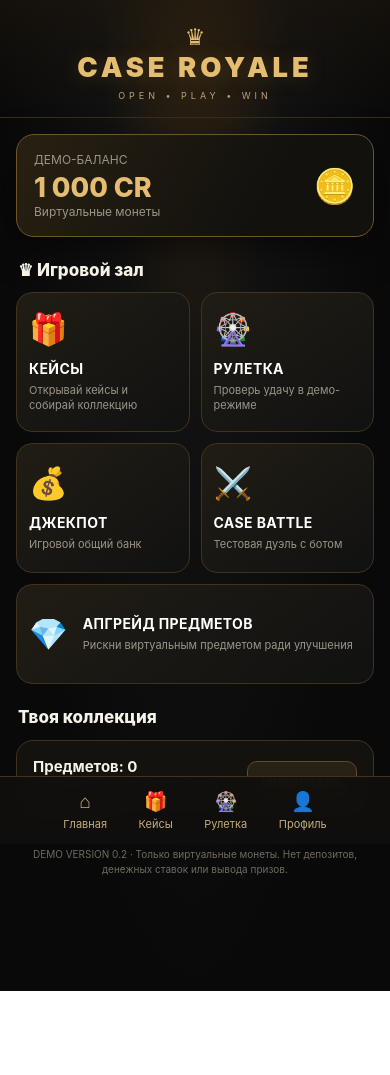
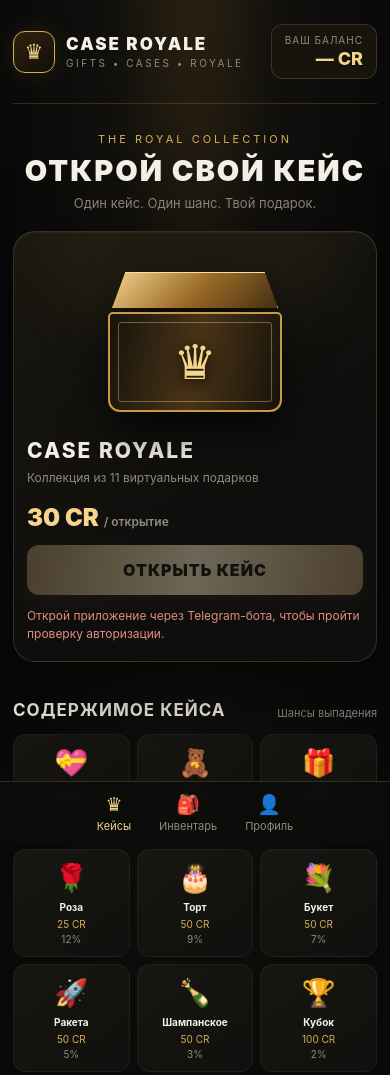
Before and after one commit to WeeLQ/case-royale, a plain HTML site: page index.html in a window 390 px wide. Shown: the top 1075 px of the page. Before the commit the page ends 991 px from the top, so only its background shows below. Drawn offline with Linux system fonts and the light colour scheme.

Commit message:
Refactor index.html for improved layout and functionality
Updated HTML structure, styles, and added new JavaScript functionality for the CASE ROYALE application, including integration with Telegram API.

```diff
--- a/index.html
+++ b/index.html
@@ -1,84 +1,236 @@
 <!doctype html>
 <html lang="ru">
 <head>
-<meta charset="utf-8">
-<meta name="viewport" content="width=device-width,initial-scale=1,viewport-fit=cover">
+  <meta charset="UTF-8">
+  <meta name="viewport" content="width=device-width, initial-scale=1, maximum-scale=1, viewport-fit=cover">
   <meta name="theme-color" content="#090909">
   <title>CASE ROYALE</title>
+  <script src="https://telegram.org/js/telegram-web-app.js"></script>
   <style>
-:root{--bg:#090909;--panel:#141310;--panel2:#1c1912;--gold:#e4bd70;--gold2:#a77b35;--muted:#9b9588;--line:#40331e;--green:#8ed2a0}
-*{box-sizing:border-box}body{margin:0;background:radial-gradient(ellipse at 50% -15%,#3a2a13 0,#111 36%,var(--bg) 72%);color:#f7f2e8;font:15px Inter,system-ui,Arial,sans-serif;min-height:100vh;padding-bottom:88px}
-button{font:inherit;cursor:pointer} .wrap{max-width:720px;margin:auto}
-header{padding:23px 18px 16px;text-align:center;border-bottom:1px solid #3b2d19;background:linear-gradient(180deg,#1c160d99,transparent)}
-.crown{font-size:23px;color:var(--gold)}.logo{font-weight:950;letter-spacing:4px;font-size:clamp(25px,7vw,34px);color:var(--gold);text-shadow:0 2px 20px #b17b2844}.tag{font-size:9px;letter-spacing:4px;color:#b8a27a;margin-top:6px}
-main{padding:16px}.balance{border:1px solid #71552a;background:linear-gradient(120deg,#282012,#12110e 70%);border-radius:18px;padding:17px;display:flex;align-items:center;justify-content:space-between;box-shadow:0 12px 35px #0008}
-.muted{color:var(--muted);font-size:12px}.amount{font-size:27px;color:var(--gold);font-weight:850;margin-top:4px}.coin{font-size:34px}
-.section-title{font-size:17px;font-weight:800;margin:23px 2px 12px}.grid{display:grid;grid-template-columns:repeat(2,minmax(0,1fr));gap:11px}
-.tile{border:1px solid var(--line);border-radius:16px;padding:17px 12px;background:linear-gradient(145deg,#211d15,#111);min-height:130px;text-align:left;color:#fff;transition:.15s}
-.tile:active{transform:scale(.98)}.tile .emoji{font-size:31px;margin-bottom:12px}.tile strong{display:block;font-size:14px;letter-spacing:.4px}.tile small{display:block;color:var(--muted);font-size:11px;margin-top:6px;line-height:1.4}
-.tile.wide{grid-column:1/-1;min-height:100px;display:flex;align-items:center;gap:15px}.tile.wide .emoji{margin:0}
-.panel{border:1px solid var(--line);border-radius:17px;background:#13120f;padding:16px;margin-top:13px}
-button.primary{background:linear-gradient(100deg,#a77b35,#f0d28e);color:#171109;border:0;border-radius:11px;padding:12px 16px;font-weight:850;width:100%;margin-top:13px}
-button.secondary{background:#272116;color:var(--gold);border:1px solid #604a27;border-radius:10px;padding:10px 13px;font-weight:700}
-button:disabled{opacity:.4;cursor:not-allowed}
-.row{display:flex;justify-content:space-between;align-items:center;gap:10px}.back{color:var(--gold);background:none;border:0;padding:0;margin-bottom:14px;font-weight:700}
-.hidden{display:none!important}.case-grid{display:grid;grid-template-columns:repeat(2,1fr);gap:10px}.case{background:#1a1711;border:1px solid #49391e;border-radius:14px;padding:14px;text-align:center}.case .emoji{font-size:38px}.case b{display:block;margin:8px 0}.case small{color:var(--muted)}
-.result{border:1px dashed #94713b;border-radius:14px;text-align:center;padding:18px;margin-top:14px;background:#1d180f}.result .emoji{font-size:48px}
-.betline{display:flex;gap:8px;margin-top:12px}.betline input{min-width:0;flex:1;background:#090909;color:#fff;border:1px solid var(--line);border-radius:10px;padding:11px}
-nav{position:fixed;bottom:0;left:0;right:0;background:#100f0dF2;border-top:1px solid #42331e;display:flex;justify-content:center;gap:clamp(12px,5vw,34px);padding:12px 8px calc(12px + env(safe-area-inset-bottom));backdrop-filter:blur(12px);z-index:5}
-nav button{background:none;border:0;color:#c4ad7d;font-size:11px;display:grid;gap:4px;justify-items:center}nav span{font-size:19px}
-.note{color:#716b5f;text-align:center;font-size:10px;line-height:1.5;margin:24px 5px 10px}
-.pill{font-size:10px;color:#b9a276;border:1px solid #594525;border-radius:20px;padding:5px 9px}
-@media(min-width:600px){main{padding:22px}.tile{padding:20px}.case-grid{grid-template-columns:repeat(3,1fr)}}
+    :root{--bg:#090909;--panel:#11110f;--panel2:#171612;--gold:#d9ad55;--gold2:#f4d58b;--muted:#918b7e;--line:rgba(217,173,85,.2);--green:#8acb91;--red:#e58b83}
+    *{box-sizing:border-box}
+    body{margin:0;background:radial-gradient(ellipse at 50% -20%,#342713 0%,#11100d 32%,var(--bg) 70%);color:#f5f1e8;font-family:Inter,ui-sans-serif,system-ui,-apple-system,"Segoe UI",sans-serif;min-height:100vh}
+    button{font:inherit}
+    .app{max-width:1040px;margin:0 auto;padding:20px 18px 100px}
+    header{display:flex;align-items:center;justify-content:space-between;gap:12px;padding:10px 0 24px;border-bottom:1px solid var(--line)}
+    .brand{display:flex;align-items:center;gap:11px}
+    .logo{width:42px;height:42px;border:1px solid var(--gold);border-radius:12px;display:grid;place-items:center;color:var(--gold2);font-size:21px;background:linear-gradient(145deg,#30230e,#100e09);box-shadow:0 0 28px #d9ad5520}
+    .brand-name{font-weight:900;letter-spacing:2px;font-size:17px}
+    .brand-sub{font-size:10px;color:var(--muted);letter-spacing:2.5px;margin-top:3px}
+    .balance{border:1px solid var(--line);background:#17140e;border-radius:12px;padding:9px 13px;text-align:right;min-width:105px}
+    .balance-label{font-size:10px;color:var(--muted);letter-spacing:1px}
+    .balance-value{font-size:18px;font-weight:800;color:var(--gold2);margin-top:2px}
+    .hero{text-align:center;padding:35px 0 24px}
+    .eyebrow{font-size:11px;color:var(--gold);letter-spacing:3px;text-transform:uppercase}
+    h1{font-size:clamp(29px,6vw,48px);line-height:1.05;letter-spacing:2px;margin:10px 0 9px;font-weight:950}
+    .subtitle{color:var(--muted);font-size:13px}
+    .case-card{max-width:700px;margin:0 auto;border:1px solid var(--line);border-radius:22px;background:linear-gradient(145deg,#1a1710,#0e0e0d 65%);padding:24px 18px 22px;box-shadow:0 22px 80px #0009,inset 0 1px #ffffff0b;position:relative;overflow:hidden}
+    .case-card:before{content:"";position:absolute;width:320px;height:320px;border-radius:50%;background:#d9ad550d;filter:blur(30px);top:-190px;left:calc(50% - 160px);pointer-events:none}
+    .case-art{height:210px;display:grid;place-items:center;position:relative}
+    .case-box{width:174px;height:142px;position:relative;filter:drop-shadow(0 18px 22px #000b);transition:transform .35s}
+    .case-box .lid{position:absolute;left:4px;top:0;width:166px;height:48px;background:linear-gradient(135deg,#f0d18b,#9b6b27 48%,#3b2911);clip-path:polygon(8% 0,92% 0,100% 75%,0 75%);border:1px solid #f8dfa0}
+    .case-box .body{position:absolute;left:0;top:40px;width:174px;height:100px;border:2px solid #c99a45;background:linear-gradient(100deg,#17130c,#4a3417 50%,#17130c);border-radius:5px 5px 12px 12px;display:grid;place-items:center}
+    .case-box .body:before{content:"";position:absolute;inset:8px;border:1px solid #e9c77c66;border-radius:3px}
+    .case-symbol{font-size:48px;color:#f5d68d;text-shadow:0 3px 15px #000}
+    .case-box.opening{animation:shake .16s infinite alternate}
+    @keyframes shake{from{transform:rotate(-2deg) translateY(0)}to{transform:rotate(2deg) translateY(-5px)}}
+    .case-title{font-weight:850;letter-spacing:2px;font-size:21px;margin:3px 0 7px}
+    .case-description{font-size:12px;color:var(--muted)}
+    .price{font-size:24px;font-weight:900;color:var(--gold2);margin:18px 0 13px}
+    .price small{font-size:12px;color:var(--muted);font-weight:600}
+    .primary{border:0;border-radius:12px;padding:15px 22px;background:linear-gradient(100deg,#a9782d,#f0d28a 50%,#b17b2d);color:#1b1409;font-weight:950;letter-spacing:1px;width:min(100%,360px);cursor:pointer;box-shadow:0 8px 28px #c7953b2b;transition:transform .15s,filter .15s}
+    .primary:active{transform:scale(.98)}
+    .primary:disabled{opacity:.45;cursor:not-allowed;filter:grayscale(.5)}
+    .status{min-height:20px;font-size:12px;color:var(--muted);margin:12px auto 0;max-width:460px;line-height:1.5}
+    .status.error{color:var(--red)}.status.success{color:var(--green)}
+    .section{margin:38px 0 0}
+    .section-head{display:flex;align-items:end;justify-content:space-between;gap:12px;margin-bottom:14px}
+    h2{font-size:17px;letter-spacing:1px;margin:0}
+    .section-note{font-size:11px;color:var(--muted)}
+    .gift-grid{display:grid;grid-template-columns:repeat(auto-fit,minmax(135px,1fr));gap:10px}
+    .gift{background:linear-gradient(145deg,#171612,#10100e);border:1px solid #ffffff0d;border-radius:13px;padding:13px 10px;text-align:center;min-height:115px}
+    .gift-icon{font-size:30px;margin-bottom:7px}
+    .gift-name{font-size:12px;font-weight:750}
+    .gift-value{font-size:11px;color:var(--gold);margin-top:5px}
+    .gift-chance{font-size:10px;color:var(--muted);margin-top:3px}
+    .result{display:none;margin:18px auto 0;max-width:460px;border:1px solid var(--gold);background:#1b170e;border-radius:16px;padding:18px;text-align:center}
+    .result.show{display:block;animation:pop .35s ease-out}
+    @keyframes pop{from{opacity:0;transform:scale(.94)}to{opacity:1;transform:scale(1)}}
+    .result-label{font-size:10px;color:var(--gold);letter-spacing:2px}
+    .result-icon{font-size:52px;margin:8px 0}
+    .result-name{font-size:19px;font-weight:900}
+    .result-value{color:var(--gold2);font-size:13px;margin-top:5px}
+    .footnote{font-size:10px;color:#777064;line-height:1.6;text-align:center;margin:28px auto 0;max-width:650px}
+    .nav{position:fixed;bottom:0;left:0;right:0;background:#0c0c0bf2;backdrop-filter:blur(14px);border-top:1px solid var(--line);padding:11px 18px calc(11px + env(safe-area-inset-bottom));display:flex;justify-content:center;gap:36px;z-index:5}
+    .nav-item{font-size:11px;color:var(--muted);text-align:center;cursor:pointer}.nav-item.active{color:var(--gold2)}.nav-icon{font-size:19px;margin-bottom:3px}
+    @media(max-width:520px){.app{padding:14px 13px 100px}.hero{padding:28px 0 20px}.case-card{padding:18px 13px}.case-art{height:185px}.gift-grid{grid-template-columns:repeat(3,minmax(0,1fr));gap:7px}.gift{padding:11px 5px;min-height:108px}.gift-icon{font-size:27px}.gift-name{font-size:10px}.gift-value{font-size:10px}.nav{gap:28px}}
   </style>
 </head>
 <body>
-<div class="wrap">
-<header><div class="crown">♛</div><div class="logo">CASE ROYALE</div><div class="tag">OPEN • PLAY • WIN</div></header>
-<main>
-<section id="home">
- <div class="balance"><div><div class="muted">ДЕМО-БАЛАНС</div><div class="amount" id="balance">1 000 CR</div><div class="muted">Виртуальные монеты</div></div><div class="coin">🪙</div></div>
- <div class="section-title">♛ Игровой зал</div>
- <div class="grid">
-  <button class="tile" onclick="show('cases')"><div class="emoji">🎁</div><strong>КЕЙСЫ</strong><small>Открывай кейсы и собирай коллекцию</small></button>
-  <button class="tile" onclick="show('roulette')"><div class="emoji">🎡</div><strong>РУЛЕТКА</strong><small>Проверь удачу в демо-режиме</small></button>
-  <button class="tile" onclick="show('jackpot')"><div class="emoji">💰</div><strong>ДЖЕКПОТ</strong><small>Игровой общий банк</small></button>
-  <button class="tile" onclick="show('battle')"><div class="emoji">⚔️</div><strong>CASE BATTLE</strong><small>Тестовая дуэль с ботом</small></button>
-  <button class="tile wide" onclick="show('upgrade')"><div class="emoji">💎</div><div><strong>АПГРЕЙД ПРЕДМЕТОВ</strong><small>Рискни виртуальным предметом ради улучшения</small></div></button>
+  <main class="app">
+    <header>
+      <div class="brand">
+        <div class="logo">♛</div>
+        <div><div class="brand-name">CASE ROYALE</div><div class="brand-sub">GIFTS • CASES • ROYALE</div></div>
       </div>
- <div class="section-title">Твоя коллекция</div><div class="panel row"><div><b>Предметов: <span id="itemCount">0</span></b><div class="muted">Все выигрыши хранятся в этом демо-сеансе</div></div><button class="secondary" onclick="show('profile')">Инвентарь</button></div>
- <div class="note">DEMO VERSION 0.2 · Только виртуальные монеты. Нет депозитов, денежных ставок или вывода призов.</div>
+      <div class="balance"><div class="balance-label">ВАШ БАЛАНС</div><div class="balance-value" id="balance">— CR</div></div>
+    </header>
+
+    <section class="hero">
+      <div class="eyebrow">The royal collection</div>
+      <h1>ОТКРОЙ СВОЙ КЕЙС</h1>
+      <div class="subtitle">Один кейс. Один шанс. Твой подарок.</div>
     </section>
 
-<section id="cases" class="hidden"><button class="back" onclick="show('home')">← Назад</button><div class="section-title">🎁 Выбери кейс</div><div class="case-grid" id="caseGrid"></div><div id="caseResult"></div></section>
-<section id="roulette" class="hidden"><button class="back" onclick="show('home')">← Назад</button><div class="section-title">🎡 Рулетка</div><div class="panel"><div class="muted">Виртуальная ставка</div><div class="betline"><input id="rouletteBet" type="number" min="10" max="1000" value="50"><button class="secondary" onclick="spin()">Крутить</button></div><div class="result" id="rouletteResult"><div class="emoji">🎡</div><b>Готов испытать удачу?</b><div class="muted">Условный множитель: x0 / x2 / x5</div></div></div></section>
-<section id="jackpot" class="hidden"><button class="back" onclick="show('home')">← Назад</button><div class="section-title">💰 Демо-джекпот</div><div class="panel"><div class="muted">Текущий виртуальный банк</div><div class="amount" id="pot">250 CR</div><p class="muted">Добавь виртуальные монеты и участвуй в розыгрыше с демонстрационными ботами.</p><div class="betline"><input id="potBet" type="number" min="10" max="500" value="25"><button class="secondary" onclick="joinPot()">Войти</button></div><button class="primary" onclick="drawPot()">Разыграть демо-джекпот</button><div id="potStatus" class="muted" style="margin-top:12px">Участников: 3 (демо)</div></div></section>
-<section id="battle" class="hidden"><button class="back" onclick="show('home')">← Назад</button><div class="section-title">⚔️ Case Battle</div><div class="panel"><div class="row"><b>Ты</b><span class="pill">VS</span><b>Демо-бот</b></div><div class="result"><div style="font-size:38px">🎁 ⚔️ 🎁</div><div class="muted">Один раунд · стоимость 100 CR</div></div><button class="primary" onclick="battle()">Начать тренировочную дуэль · 100 CR</button><div id="battleResult" class="muted" style="margin-top:12px"></div></div></section>
-<section id="upgrade" class="hidden"><button class="back" onclick="show('home')">← Назад</button><div class="section-title">💎 Апгрейд предмета</div><div class="panel"><p class="muted">Используй предмет из коллекции. При успехе получишь предмет более высокого уровня; при неудаче предмет сгорает в рамках демо-игры.</p><div id="upgradeInfo"></div><button class="primary" onclick="upgrade()">Попробовать апгрейд · 60% шанс</button><div id="upgradeResult" class="muted" style="margin-top:12px"></div></div></section>
-<section id="profile" class="hidden"><button class="back" onclick="show('home')">← Назад</button><div class="section-title">👤 Профиль и инвентарь</div><div class="panel"><div class="row"><b>Игрок CASE ROYALE</b><span class="pill">DEMO</span></div><p class="muted">Баланс: <b id="profileBalance">1 000 CR</b></p><p class="muted">Предметы:</p><div id="inventory">Пока пусто. Открой первый кейс!</div><button class="secondary" style="margin-top:14px" onclick="resetDemo()">Сбросить демо-прогресс</button></div></section>
+    <section class="case-card">
+      <div class="case-art">
+        <div class="case-box" id="caseBox">
+          <div class="lid"></div>
+          <div class="body"><div class="case-symbol">♛</div></div>
+        </div>
+      </div>
+      <div class="case-title">CASE ROYALE</div>
+      <div class="case-description">Коллекция из 11 виртуальных подарков</div>
+      <div class="price">30 CR <small>/ открытие</small></div>
+      <button class="primary" id="openButton" type="button">ОТКРЫТЬ КЕЙС</button>
+      <div class="status" id="status">Подключаемся к Telegram…</div>
+      <div class="result" id="result">
+        <div class="result-label">ВАШ ВЫИГРЫШ</div>
+        <div class="result-icon" id="resultIcon">🎁</div>
+        <div class="result-name" id="resultName">Подарок</div>
+        <div class="result-value" id="resultValue">— CR</div>
+      </div>
+    </section>
+
+    <section class="section">
+      <div class="section-head"><h2>СОДЕРЖИМОЕ КЕЙСА</h2><div class="section-note">Шансы выпадения</div></div>
+      <div class="gift-grid" id="giftGrid"></div>
+    </section>
+
+    <p class="footnote">CR — внутренняя игровая единица CASE ROYALE, не реальные Telegram Stars. Подарки в текущей версии являются виртуальными игровыми записями: фактическая передача подарков Telegram пока не реализована. Открытие доступно после авторизации в Telegram и при наличии достаточного внутреннего баланса.</p>
   </main>
-<nav><button onclick="show('home')"><span>⌂</span>Главная</button><button onclick="show('cases')"><span>🎁</span>Кейсы</button><button onclick="show('roulette')"><span>🎡</span>Рулетка</button><button onclick="show('profile')"><span>👤</span>Профиль</button></nav>
-</div>
+
+  <nav class="nav">
+    <div class="nav-item active"><div class="nav-icon">♛</div>Кейсы</div>
+    <div class="nav-item"><div class="nav-icon">🎒</div>Инвентарь</div>
+    <div class="nav-item"><div class="nav-icon">👤</div>Профиль</div>
+  </nav>
+
 <script>
-const cases=[
- {name:'Бронзовый',price:100,emoji:'📦',items:[['Медный жетон','🪙',60],['Серебряная маска','🎭',25],['Золотой кубок','🏆',12],['Королевский кристалл','💎',3]]},
- {name:'Золотой',price:250,emoji:'🟨',items:[['Серебряная маска','🎭',45],['Золотой кубок','🏆',35],['Королевский кристалл','💎',17],['Корона короля','👑',3]]},
- {name:'Королевский',price:500,emoji:'👑',items:[['Золотой кубок','🏆',45],['Королевский кристалл','💎',35],['Корона короля','👑',17],['Драгоценный трон','💠',3]]}
+(() => {
+  const SUPABASE_URL = "https://yaythjpfxkuyhmjhwitk.supabase.co";
+  const SUPABASE_PUBLISHABLE_KEY = "sb_publishable_SExvyAXoXzpz8bvEy0kFow_7aWb4f7F";
+  const API_URL = `${SUPABASE_URL}/functions/v1/case-royale-api`;
+
+  const gifts = [
+    {id:"5170145012310081615",name:"Сердце",icon:"💝",value:15,chance:25},
+    {id:"5170233102089322756",name:"Мишка",icon:"🧸",value:15,chance:20},
+    {id:"5170250947678437525",name:"Подарок",icon:"🎁",value:25,chance:15},
+    {id:"5168103777563050263",name:"Роза",icon:"🌹",value:25,chance:12},
+    {id:"5170144170496491616",name:"Торт",icon:"🎂",value:50,chance:9},
+    {id:"5170314324215857265",name:"Букет",icon:"💐",value:50,chance:7},
+    {id:"5170564780938756245",name:"Ракета",icon:"🚀",value:50,chance:5},
+    {id:"6028601630662853006",name:"Шампанское",icon:"🍾",value:50,chance:3},
+    {id:"5168043875654172773",name:"Кубок",icon:"🏆",value:100,chance:2},
+    {id:"5170690322832818290",name:"Кольцо",icon:"💍",value:100,chance:1},
+    {id:"5170521118301225164",name:"Алмаз",icon:"💎",value:100,chance:1}
   ];
-let balance=1000, inventory=[],pot=250,potPlayers=3;
-const $=id=>document.getElementById(id);
-function fmt(n){return Math.floor(n).toLocaleString('ru-RU')+' CR'}
-function update(){ $('balance').textContent=fmt(balance);$('profileBalance').textContent=fmt(balance);$('itemCount').textContent=inventory.length;$('inventory').innerHTML=inventory.length?inventory.map(x=>`<div class="row" style="padding:8px 0;border-bottom:1px solid #302719"><span>${x.emoji} ${x.name}</span><span class="pill">${x.rarity}</span></div>`).join(''):'Пока пусто. Открой первый кейс!';$('pot').textContent=fmt(pot);$('potStatus').textContent='Участников: '+potPlayers+' (демо)';$('upgradeInfo').textContent=inventory.length?'Предметов в инвентаре: '+inventory.length:'Сначала открой кейс и получи предмет.'}
-function show(id){document.querySelectorAll('main section').forEach(s=>s.classList.add('hidden'));$(id).classList.remove('hidden');update();if(id==='cases')renderCases();window.scrollTo(0,0)}
-function renderCases(){$('caseGrid').innerHTML=cases.map((c,i)=>`<div class="case"><div class="emoji">${c.emoji}</div><b>${c.name}</b><small>Цена: ${c.price} CR</small><button class="primary" onclick="openCase(${i})">Открыть</button></div>`).join('')}
-function choose(items){let n=Math.random()*100;for(const it of items){n-=it[2];if(n<=0)return it}return items[items.length-1]}
-function openCase(i){let c=cases[i];if(balance<c.price){$('caseResult').innerHTML='<div class="result">Недостаточно виртуальных монет.</div>';return}balance-=c.price;let it=choose(c.items);let rarity=it[2]<=3?'Легендарный':it[2]<=12?'Эпический':it[2]<=25?'Редкий':'Обычный';inventory.unshift({name:it[0],emoji:it[1],rarity});$('caseResult').innerHTML=`<div class="result"><div class="muted">ТЕБЕ ВЫПАЛО</div><div class="emoji">${it[1]}</div><b>${it[0]}</b><div class="pill" style="display:inline-block;margin-top:8px">${rarity}</div></div>`;update()}
-function spin(){let v=Math.max(10,Math.floor(+$('rouletteBet').value||10));if(v>balance){$('rouletteResult').innerHTML='Недостаточно монет.';return}balance-=v;let r=Math.random(),m=r<.55?0:r<.9?2:5;let win=v*m;balance+=win;$('rouletteResult').innerHTML=`<div class="emoji">${m===0?'💨':m===2?'✨':'👑'}</div><b>${m===0?'Не повезло':`Выигрыш ${fmt(win)}`}</b><div class="muted">Множитель x${m}</div>`;update()}
-function joinPot(){let v=Math.max(10,Math.floor(+$('potBet').value||10));if(v>balance){$('potStatus').textContent='Недостаточно монет.';return}balance-=v;pot+=v;potPlayers++;update()}
-function drawPot(){if(potPlayers<1)return;let win=pot;balance+=win;pot=250;potPlayers=3;$('potStatus').textContent='Ты выиграл демо-банк '+fmt(win)+'! Банк сброшен.';update()}
-function battle(){let cost=100;if(balance<cost){$('battleResult').textContent='Недостаточно монет.';return}balance-=cost;let you=Math.random()*100,bot=Math.random()*100;if(you>=bot){balance+=200;$('battleResult').textContent='Победа! Ты получил 200 CR.'}else $('battleResult').textContent='Демо-бот победил. Попробуй ещё раз.';update()}
-function upgrade(){if(!inventory.length){$('upgradeResult').textContent='Нет предметов для апгрейда.';return}let item=inventory[0];if(Math.random()<.6){inventory[0]={name:'Улучшенный '+item.name,emoji:'💎',rarity:'Эпический'};$('upgradeResult').textContent='Успех! Предмет улучшен.'}else{inventory.shift();$('upgradeResult').textContent='Неудача. Предмет потерян в демо-режиме.'}update()}
-function resetDemo(){balance=1000;inventory=[];pot=250;potPlayers=3;update();show('profile')}
-update();renderCases();
+
+  const $ = id => document.getElementById(id);
+  const button = $("openButton");
+  const status = $("status");
+  const tg = window.Telegram && window.Telegram.WebApp;
+  let initData = "";
+
+  $("giftGrid").innerHTML = gifts.map(g => `
+    <div class="gift">
+      <div class="gift-icon">${g.icon}</div>
+      <div class="gift-name">${g.name}</div>
+      <div class="gift-value">${g.value} CR</div>
+      <div class="gift-chance">${g.chance}%</div>
+    </div>`).join("");
+
+  function setStatus(message, type="") {
+    status.textContent = message;
+    status.className = "status" + (type ? " " + type : "");
+  }
+
+  function setBalance(value) {
+    if (value !== undefined && value !== null && Number.isFinite(Number(value))) {
+      $("balance").textContent = `${Number(value).toLocaleString("ru-RU")} CR`;
+    }
+  }
+
+  async function callApi(payload) {
+    const response = await fetch(API_URL, {
+      method: "POST",
+      headers: {
+        "Content-Type": "application/json",
+        "apikey": SUPABASE_PUBLISHABLE_KEY
+      },
+      body: JSON.stringify(payload)
+    });
+    const data = await response.json().catch(() => ({}));
+    if (!response.ok) {
+      throw new Error(data.error || data.message || `Ошибка сервера (${response.status})`);
+    }
+    return data;
+  }
+
+  if (tg) {
+    tg.ready();
+    tg.expand();
+    initData = tg.initData || "";
+    if (tg.themeParams && tg.setHeaderColor) tg.setHeaderColor("#090909");
+  }
+
+  if (!initData) {
+    setStatus("Открой приложение через Telegram-бота, чтобы пройти проверку авторизации.", "error");
+    button.disabled = true;
+  } else {
+    setStatus("Telegram подключён. Баланс будет показан после первого ответа сервера.");
+  }
+
+  function showResult(gift, balance) {
+    const matched = gifts.find(g => g.id === String(gift.telegram_gift_id)) ||
+                    gifts.find(g => g.name === gift.name);
+    $("resultIcon").textContent = matched ? matched.icon : "🎁";
+    $("resultName").textContent = gift.name || (matched && matched.name) || "Подарок";
+    const value = gift.estimated_value ?? gift.star_count ?? (matched && matched.value);
+    $("resultValue").textContent = `${value ?? "—"} CR`;
+    $("result").classList.add("show");
+    setBalance(balance);
+  }
+
+  button.addEventListener("click", async () => {
+    if (!initData || button.disabled) return;
+    button.disabled = true;
+    $("result").classList.remove("show");
+    $("caseBox").classList.add("opening");
+    setStatus("Открываем кейс… проверяем баланс и выбираем подарок на сервере.");
+    try {
+      const data = await callApi({action:"open_case", initData});
+      if (!data.success) {
+        if (data.balance !== undefined) setBalance(data.balance);
+        const messages = {
+          INSUFFICIENT_BALANCE: "Недостаточно средств. Для открытия нужно 30 CR.",
+          PROFILE_NOT_FOUND: "Профиль не найден. Перезапусти приложение через Telegram.",
+          CASE_NOT_FOUND: "Активный кейс не найден. Проверь настройки кейса в базе.",
+          NO_GIFTS_CONFIGURED: "Для кейса ещё не настроены подарки.",
+          GIFT_SELECTION_FAILED: "Не удалось выбрать подарок. Попробуй ещё раз."
+        };
+        throw new Error(messages[data.error] || data.error || "Не удалось открыть кейс.");
+      }
+      showResult(data.gift || {}, data.balance);
+      setStatus("Кейс успешно открыт. Результат сохранён на сервере.", "success");
+    } catch (error) {
+      setStatus(error.message || "Ошибка соединения с сервером.", "error");
+    } finally {
+      $("caseBox").classList.remove("opening");
+      button.disabled = false;
+    }
+  });
+})();
 </script>
-</body></html>
+</body>
+</html>
```
Lines whose indentation alone changed are shown as unchanged.
